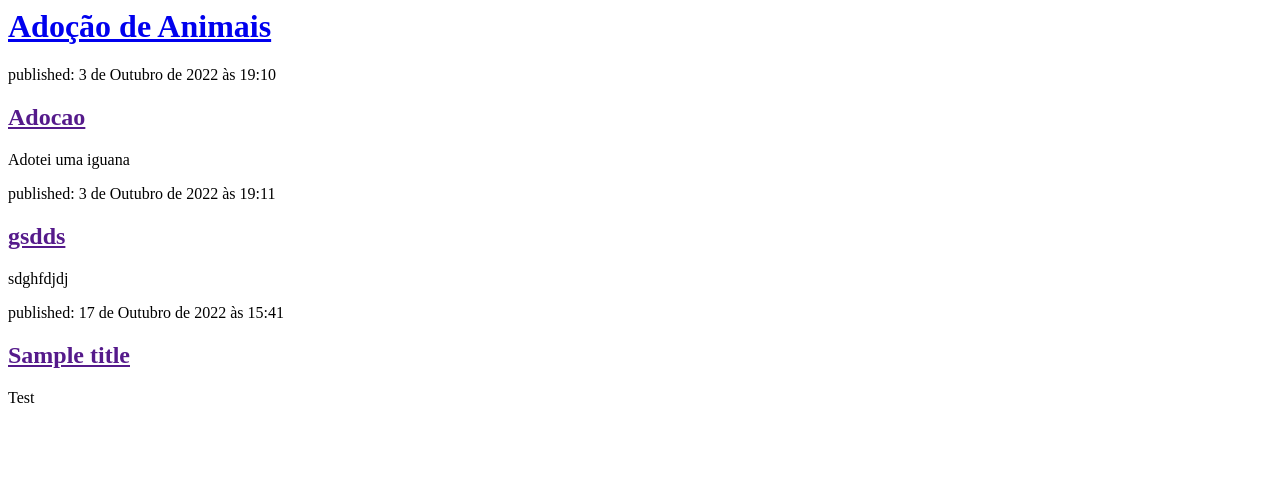
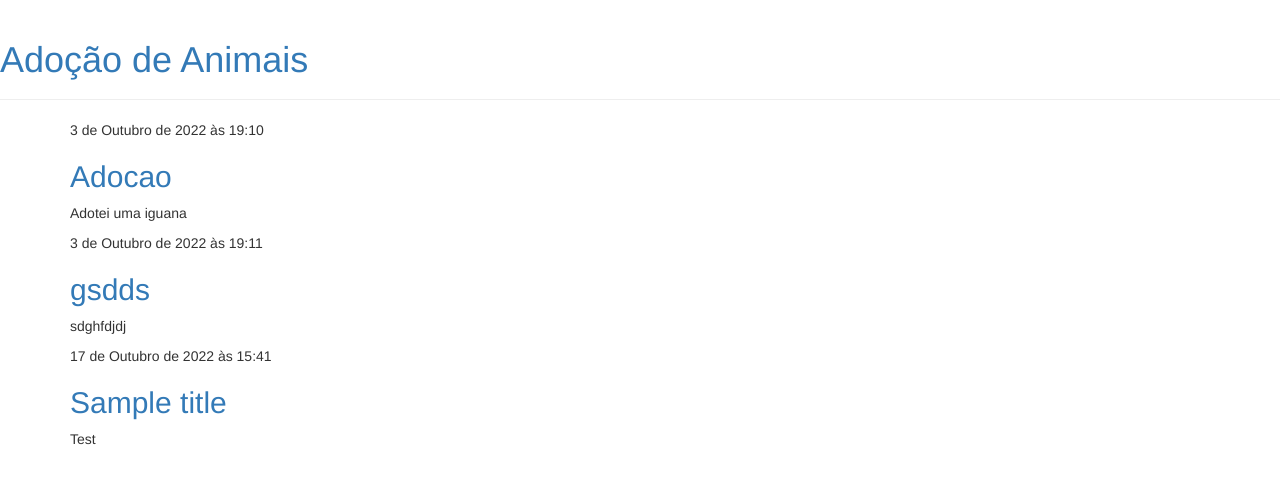
Before and after one commit to Vitrola1302/my-first-blog, a Django app: page / in a window 1280 px wide. Shown: the top 484 px of the page. Run offline with Django 4.2, Linux system fonts and the light colour scheme; data comes from the database, SQL or seed files in the repository; both versions use the stored data as it was after the commit; some libraries are stand-ins or nearby versions.

Commit message:
Adicionando uma View e detalhando Posts

```diff
--- /dev/null
+++ b/blog/templates/blog/base.html
@@ -0,0 +1,23 @@
+{% load static %}
+<html>
+    <head>
+        <title>Django Girls blog</title>
+        <link rel="stylesheet" href="//maxcdn.bootstrapcdn.com/bootstrap/3.2.0/css/bootstrap.min.css">
+        <link rel="stylesheet" href="//maxcdn.bootstrapcdn.com/bootstrap/3.2.0/css/bootstrap-theme.min.css">
+        <link rel="stylesheet" href="{% static 'css/blog.css' %}">
+        <link href="//fonts.googleapis.com/css?family=Lobster&subset=latin,latin-ext" rel="stylesheet" type="text/css">
+        <div class="page-header">
+            <h1><a href="/">Adoção de Animais</a></h1>
+        </div>
+    </head>
+    <body>
+        <div class="content container">
+            <div class="row">
+                <div class="col-md-8">
+                {% block content %}
+                {% endblock %}
+                </div>
+            </div>
+        </div>
+    </body>
+</html>
--- a/blog/templates/blog/post_list.html
+++ b/blog/templates/blog/post_list.html
@@ -1,15 +1,13 @@
-<html>
-<body>
-    <div>
-        <h1><a href="/">Adoção de Animais</a></h1>
-    </div>
+{% extends 'blog/base.html' %}
 
+{% block content %}
     {% for post in posts %}
-        <div>
-            <p>published: {{ post.published_date }}</p>
-            <h2><a href="">{{ post.title }}</a></h2>
+        <div class="post">
+            <div class="date">
+                {{ post.published_date }}
+            </div>
+            <h2><a href="{% url 'post_detail' pk=post.pk %}">{{ post.title }}</a></h2>
             <p>{{ post.text|linebreaksbr }}</p>
         </div>
     {% endfor %}
-</body>
-</html>
+{% endblock %}
--- a/blog/urls.py
+++ b/blog/urls.py
@@ -3,4 +3,6 @@ from . import views
 
 urlpatterns = [
     path('', views.post_list, name='post_list'),
+    path(route='', view = views.about, name='About'),
+    path('post/<int:pk>/', views.post_detail, name='post_detail'),
 ]
--- a/blog/views.py
+++ b/blog/views.py
@@ -1,8 +1,17 @@
 from django.shortcuts import render
 from django.utils import timezone
 from .models import Post
+from django.shortcuts import render, get_object_or_404
 
 
 def post_list(request):
     posts = Post.objects.filter(published_date__lte=timezone.now()).order_by('published_date')
     return render(request, 'blog/post_list.html', {'posts': posts})
+
+def about(request):
+    posts = Post.objects.filter(published_date__lte=timezone.now()).order_by('published_date')
+    return render(request, 'blog/post_list.html', {'posts': posts})
+
+def post_detail(request, pk):
+    post = get_object_or_404(Post, pk=pk)
+    return render(request, 'blog/post_detail.html', {'post': post})
```
Also changed, not shown: blog/templates/blog/post_detail.html (added, +13 -0 lines), db.sqlite3.
